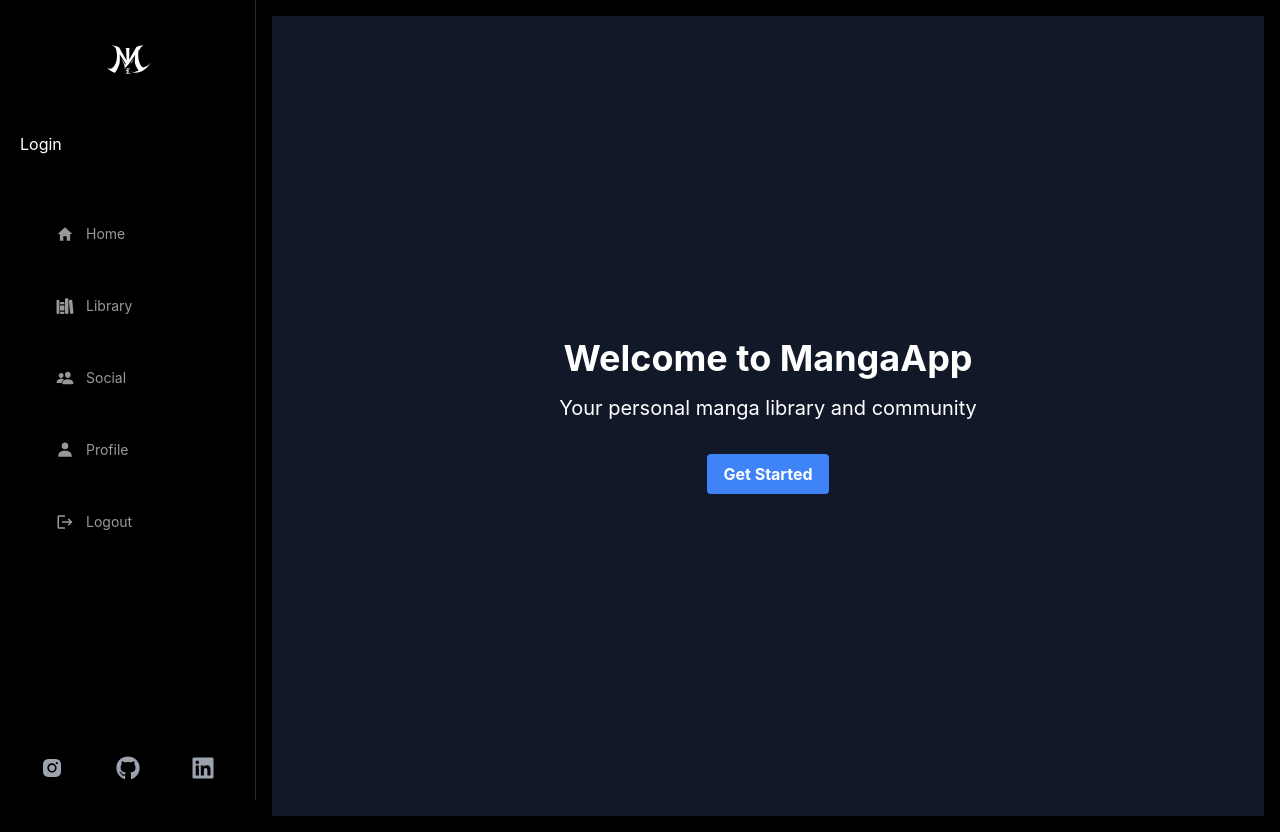
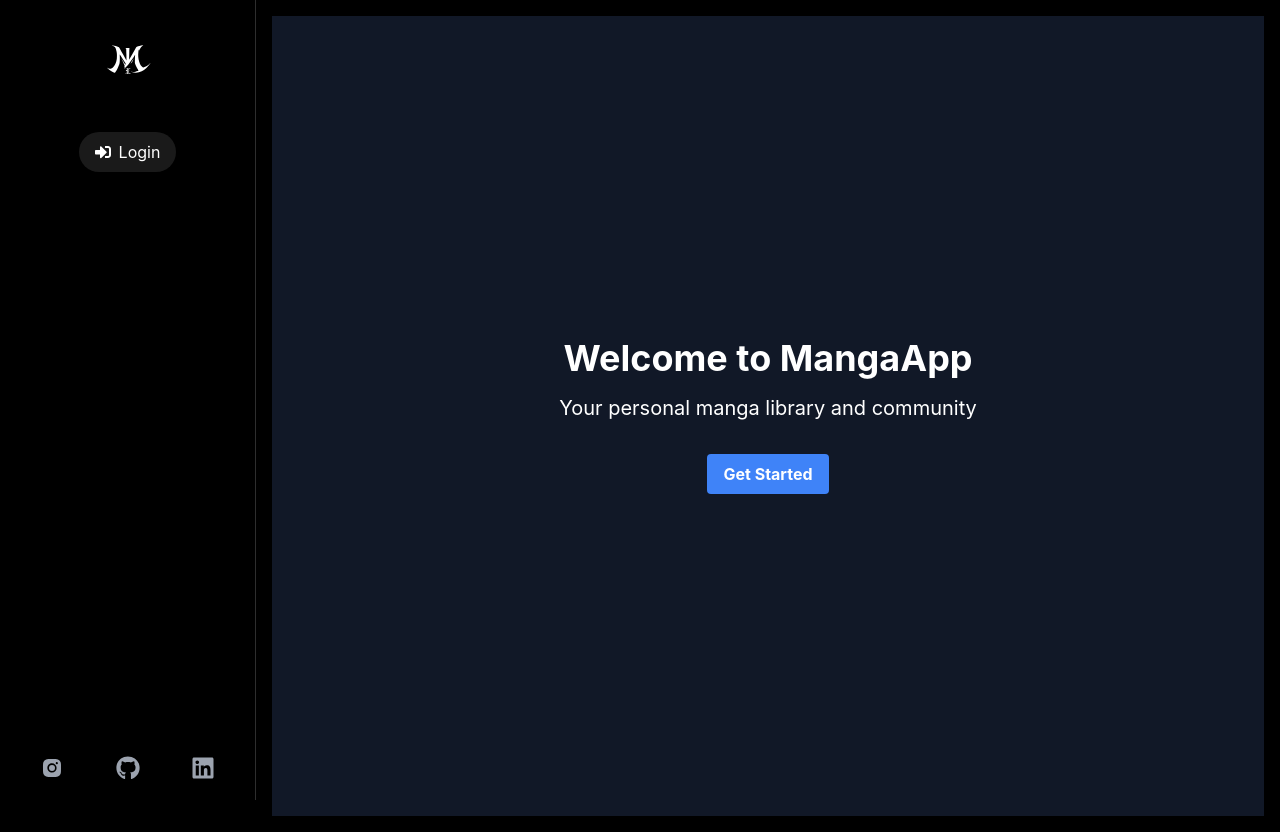
Before and after one commit to MoriFGC/Mangaist-main, a React (Vite) app in the folder FrontEnd/: page / in a window 1280 px wide. Built offline with nearby package versions, Linux system fonts and the light colour scheme.

Commit message:
completato sidebar e navbar mobile

```diff
--- a/FrontEnd/src/components/LoginButton.jsx
+++ b/FrontEnd/src/components/LoginButton.jsx
@@ -1,10 +1,20 @@
 import React from 'react';
 import { useAuth0 } from '@auth0/auth0-react';
+import { motion } from 'framer-motion';
+import { FaSignInAlt } from 'react-icons/fa';
 
 const LoginButton = () => {
   const { loginWithRedirect } = useAuth0();
 
-  return <button className='text-white' onClick={() => loginWithRedirect()}>Login</button>;
+  return (
+    <motion.button
+      className='flex items-center justify-center bg-button-bg text-white px-4 py-2 rounded-full'
+      onClick={() => loginWithRedirect()}
+    >
+      <FaSignInAlt className="mr-2" />
+      Login
+    </motion.button>
+  );
 };
 
 export default LoginButton;
--- /dev/null
+++ b/FrontEnd/src/components/Nav&Footer/AnimatedIcon.jsx
@@ -0,0 +1,26 @@
+import React from "react";
+import { easeInOut, motion } from "framer-motion";
+
+// Questo componente accetta un'icona e uno stato di hover come props
+const AnimatedIcon = ({ icon: Icon, isHovered, className }) => {
+  // Definiamo le varianti per l'animazione
+  const iconVariants = {
+    hover: { scale: 1.2, rotate: 5, transition: easeInOut },
+    initial: { scale: 1, rotate: 0 }
+  };
+
+  return (
+    <motion.div
+      variants={iconVariants}
+      animate={isHovered ? "hover" : "initial"}
+      transition={{ type: "spring", stiffness: 400, damping: 17 }}
+    >
+      <Icon className={className} />
+    </motion.div>
+  );
+};
+
+export default AnimatedIcon;
+
+// Nota: Questo componente ora dipende da uno stato di hover passato dal genitore,
+// permettendoci di controllare l'animazione dall'esterno.
--- /dev/null
+++ b/FrontEnd/src/components/Nav&Footer/AnimatedSocialIcon.jsx
@@ -0,0 +1,23 @@
+import React, { useState } from "react";
+import AnimatedIcon from "./AnimatedIcon";
+
+const AnimatedSocialIcon = ({ href, icon, className }) => {
+  const [isHovered, setIsHovered] = useState(false);
+
+  return (
+    <a
+      href={href}
+      target="_blank"
+      rel="noopener noreferrer"
+      onMouseEnter={() => setIsHovered(true)}
+      onMouseLeave={() => setIsHovered(false)}
+    >
+      <AnimatedIcon icon={icon} isHovered={isHovered} className={className} />
+    </a>
+  );
+};
+
+export default AnimatedSocialIcon;
+
+// Questo componente gestisce l'hover per le icone social e utilizza AnimatedIcon
+// per l'animazione.
--- a/FrontEnd/src/components/Nav&Footer/Nav.jsx
+++ b/FrontEnd/src/components/Nav&Footer/Nav.jsx
@@ -1,167 +1,25 @@
+// Importazione delle dipendenze necessarie
 import React, { useState, useEffect } from "react";
-import { Link, useLocation } from "react-router-dom";
-import { motion, AnimatePresence } from "framer-motion";
-import logo from "../../assets/mori3.svg";
-import DropdownProfile from "../DropdownProfile";
+import { useLocation } from "react-router-dom";
 import { useAuth0 } from "@auth0/auth0-react";
-import LoginButton from "../LoginButton";
 import { IoMdHome } from "react-icons/io";
 import { IoLibrary, IoPeople } from "react-icons/io5";
 import { BiLogoInstagramAlt } from "react-icons/bi";
 import { FaLinkedin, FaGithub } from "react-icons/fa";
 import { BiSolidUser } from "react-icons/bi";
+import { MdLogout } from "react-icons/md";
 import { getUserById } from "../../services/api";
-import { MdLogout } from "react-icons/md";
+import Sidebar from "./Sidebar";
+import MobileNav from "./MobileNav";
 
-// Componente NavItem per rendere il codice più DRY
-const NavItem = ({ href, icon: Icon, name, isActive, onClick }) => {
-  const content = (
-    <>
-      {Icon && <Icon className="mr-3 text-lg" />}
-      {name}
-    </>
-  );
-
-  if (href) {
-    return (
-      <Link
-        to={href}
-        className={`flex items-center text-sm py-4 px-4 m-5 rounded-lg ${
-          isActive ? "bg-button-bg text-white" : "text-text"
-        }`}
-        onClick={onClick}
-      >
-        {content}
-      </Link>
-    );
-  } else {
-    return (
-      <button
-        className={`flex items-center text-sm py-4 px-4 m-5 rounded-lg ${
-          isActive ? "bg-button-bg text-white" : "text-text"
-        }`}
-        onClick={onClick}
-      >
-        {content}
-      </button>
-    );
-  }
-};
-
-// Componente Sidebar
-const Sidebar = ({ userData, navItems, socialItems, location }) => (
-  <div className="fixed left-0 top-0 h-full w-64 text-white p-5 flex flex-col border-r border-r-text/30">
-    <div className="mb-8">
-      <img src={logo} alt="logo" className="w-20 mx-auto" />
-    </div>
-    <div className="mb-8">
-      {userData ? <DropdownProfile userData={userData} /> : <LoginButton />}
-    </div>
-    <nav className="flex-grow">
-      {navItems.map((item, index) => (
-        <NavItem
-          key={index}
-          href={item.href}
-          icon={item.icon}
-          name={item.name}
-          isActive={location.pathname === item.href}
-          onClick={item.onClick} // Aggiungi questa riga
-        />
-      ))}
-    </nav>
-    <div className="mt-auto">
-      <ul className="flex justify-between px-5 text-gray-400">
-        {socialItems.map((item, index) => (
-          <li key={index}>
-            <a href={item.href} target="_blank" rel="noopener noreferrer">
-              <item.icon className="text-2xl hover:text-white" />
-            </a>
-          </li>
-        ))}
-      </ul>
-    </div>
-  </div>
-);
-
-// Componente MobileNav
-const MobileNav = ({ userData, navItems, socialItems, location }) => {
-  const [isMenuOpen, setIsMenuOpen] = useState(false);
-
-  const toggleMenu = () => setIsMenuOpen(!isMenuOpen);
-
-  return (
-    <header className="relative w-full">
-      <nav className="relative h-20 mx-auto max-w-7xl flex justify-between items-center px-4">
-        {/* Profilo */}
-        <div className="order-1">
-          {userData ? <DropdownProfile userData={userData} /> : <LoginButton />}
-        </div>
-        {/* Logo */}
-        <div className="order-2 absolute left-1/2 transform -translate-x-1/2">
-          <Link to="/home">
-            <img src={logo} alt="logo" className="w-20" />
-          </Link>
-        </div>
-        {/* Toogle Menu */}
-        <div className="order-3">
-          <button
-            onClick={toggleMenu}
-            className="text-white focus:outline-none w-6 h-6 relative"
-          >
-            <motion.div
-              animate={isMenuOpen ? { rotate: 45, y: 6 } : { rotate: 0, y: 0 }}
-              className="w-6 h-0.5 bg-white absolute top-2"
-            />
-            <motion.div
-              animate={isMenuOpen ? { rotate: -45 } : { rotate: 0 }}
-              className="w-6 h-0.5 bg-white absolute bottom-2"
-            />
-          </button>
-        </div>
-      </nav>
-      <AnimatePresence>
-        {isMenuOpen && (
-          <motion.div
-            initial={{ opacity: 0, height: 0 }}
-            animate={{ opacity: 1, height: "auto" }}
-            exit={{ opacity: 0, height: 0 }}
-            transition={{ duration: 0.3 }}
-            className="overflow-hidden"
-          >
-            {navItems.map((item, index) => (
-              <NavItem
-                key={index}
-                href={item.href}
-                icon={item.icon}
-                name={item.name}
-                isActive={location.pathname === item.href}
-                onClick={() => {
-                  setIsMenuOpen(false);
-                  if (item.onClick) item.onClick(); // Aggiungi questa condizione
-                }}
-              />
-            ))}
-            <ul className="flex justify-around gap-4 py-4 px-4 m-5 mt-10">
-              {socialItems.map((item, index) => (
-                <li key={index}>
-                  <a href={item.href} target="_blank" rel="noopener noreferrer">
-                    <item.icon className="text-xl text-text hover:text-white" />
-                  </a>
-                </li>
-              ))}
-            </ul>
-          </motion.div>
-        )}
-      </AnimatePresence>
-    </header>
-  );
-};
-
+// Definizione del componente Nav
 export default function Nav({ children }) {
+  // Utilizzo degli hook di Auth0 e React Router
   const { user: auth0User, isAuthenticated, logout } = useAuth0();
   const [userData, setUserData] = useState(null);
   const location = useLocation();
 
+  // Effetto per recuperare i dati dell'utente
   useEffect(() => {
     const fetchUserData = async () => {
       if (isAuthenticated && auth0User) {
@@ -180,12 +38,14 @@ export default function Nav({ children }) {
     fetchUserData();
   }, [isAuthenticated, auth0User]);
 
+  // Funzione per gestire il logout
   const handleLogout = () => {
     localStorage.removeItem("userData");
     localStorage.removeItem("token");
     logout({ returnTo: window.location.origin });
   };
 
+  // Definizione degli elementi di navigazione
   const navItems = [
     { name: "Home", href: "/home", icon: IoMdHome },
     { name: "Library", href: "/library", icon: IoLibrary },
@@ -193,6 +53,8 @@ export default function Nav({ children }) {
     { name: "Profile", href: `/profile/${userData?._id}`, icon: BiSolidUser },
     { name: "Logout", onClick: handleLogout, icon: MdLogout },
   ];
+
+  // Definizione dei link ai social media
   const socialItems = [
     {
       name: "Instagram",
@@ -207,6 +69,7 @@ export default function Nav({ children }) {
     },
   ];
 
+  // Rendering del componente
   return (
     <div className="flex flex-col md:flex-row">
       {/* Sidebar (visibile da 810px in su) */}
--- /dev/null
+++ b/FrontEnd/src/components/Nav&Footer/NavItem.jsx
@@ -0,0 +1,46 @@
+import React, { useState } from "react";
+import { Link } from "react-router-dom";
+import AnimatedIcon from "./AnimatedIcon";
+
+
+const NavItem = ({ href, icon: Icon, name, isActive, onClick }) => {
+  const [isHovered, setIsHovered] = useState(false);
+
+  const content = (
+    <>
+      {Icon && (
+        <AnimatedIcon
+          icon={Icon}
+          isHovered={isHovered}
+          className={`mr-3 text-lg transition-colors duration-200 ${
+            isHovered ? 'text-blue-500' : 'text-white'
+          }`}
+        />
+      )}
+      {name}
+    </>
+  );
+  const sharedProps = {
+    className: `flex items-center text-sm py-4 px-4 m-5 rounded-lg ${
+      isActive ? "bg-button-bg text-white" : "text-text"
+    }`,
+    onMouseEnter: () => setIsHovered(true),
+    onMouseLeave: () => setIsHovered(false),
+    onClick: onClick
+  };
+
+  return href ? (
+    <Link to={href} {...sharedProps}>
+      {content}
+    </Link>
+  ) : (
+    <button {...sharedProps}>
+      {content}
+    </button>
+  );
+};
+
+export default NavItem;
+
+// Questo componente ora gestisce lo stato di hover e lo passa all'AnimatedIcon,
+// permettendo l'animazione dell'icona quando si passa sopra l'intero elemento.
--- a/FrontEnd/src/components/Nav&Footer/Sidebar.jsx
+++ b/FrontEnd/src/components/Nav&Footer/Sidebar.jsx
@@ -1,17 +1,34 @@
-// Componente Sidebar
-export default function Sidebar  ({ userData, navItems, socialItems, location }){
+import React from "react";
+import { Link } from "react-router-dom";
+import logo from "../../assets/mori3.svg";
+import LoginButton from "../LoginButton";
+import NavItem from "./NavItem";  // Importiamo NavItem
+import AnimatedSocialIcon from "./AnimatedSocialIcon";
 
-    <div className="fixed left-0 top-0 h-full w-64 bg-gray-900 text-white p-5 flex flex-col">
+const Sidebar = ({ userData, navItems, socialItems, location }) => (
+  <div className="fixed left-0 top-0 h-full w-64 text-white p-5 flex flex-col border-r border-r-text/30">
+    {/* Logo */}
     <div className="mb-8">
       <img src={logo} alt="logo" className="w-20 mx-auto" />
     </div>
+
+    {/* Profilo utente o pulsante di login */}
     <div className="mb-8">
       {userData ? (
-          <DropdownProfile userData={userData} />
+        <img
+          src={userData.profileImage || userData.picture}
+          alt={userData.name}
+          className="w-52 h-52 rounded-lg mx-auto"
+        />
       ) : (
+        <div className="flex justify-center">
           <LoginButton />
+        </div>
       )}
     </div>
+
+    {/* Links di navigazione */}
+    {userData && (
       <nav className="flex-grow">
         {navItems.map((item, index) => (
           <NavItem
@@ -20,19 +37,27 @@ export default function Sidebar  ({ userData, navItems, socialItems, location })
             icon={item.icon}
             name={item.name}
             isActive={location.pathname === item.href}
+            onClick={item.onClick}
           />
         ))}
       </nav>
+    )}
+
+    {/* Links ai social media */}
     <div className="mt-auto">
-        <ul className="flex justify-between text-gray-400">
+      <ul className="flex justify-between px-5 text-gray-400">
         {socialItems.map((item, index) => (
           <li key={index}>
-              <a href={item.href} target="_blank" rel="noopener noreferrer">
-                <item.icon className="text-2xl hover:text-white" />
-              </a>
+            <AnimatedSocialIcon
+              href={item.href}
+              icon={item.icon}
+              className="text-2xl hover:text-blue-500"
+            />
           </li>
         ))}
       </ul>
     </div>
   </div>
-  };
+);
+
+export default Sidebar;
```
Also changed, not shown: FrontEnd/src/components/Nav&Footer/MobileNav.jsx (+55 -9 lines). Lines whose indentation alone changed are shown as unchanged.
